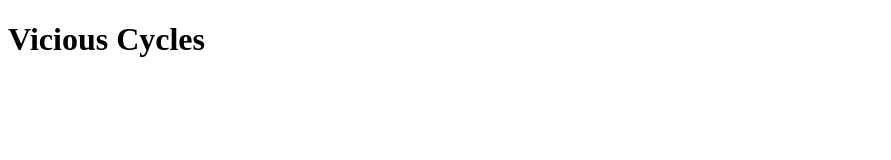
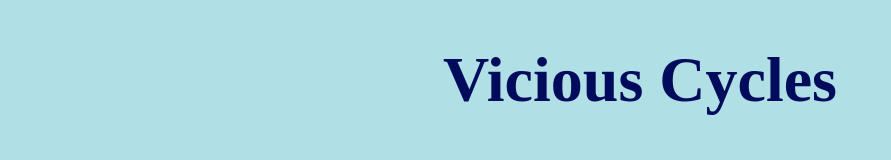
Before and after one commit to bouchard91/ViciousCyclesProject, a plain HTML site: page index.html in a window 1280 px wide. Shown: the whole page, without its empty margins (0-891 px from the left). Drawn offline with Linux system fonts and the light colour scheme.

Commit message:
Update index.html
Lesson 11 Github assignment

```diff
--- a/index.html
+++ b/index.html
@@ -2,8 +2,18 @@
 <html lang="en">
     <head>
         <meta charset="utf-8">
-        <meta name="description" content= "Vicious Cyckes">
+        <meta name="description" content= "Vicious Cycles">
         <title>Vicious Cycles Project</title>
+        <style>
+            body {
+                background-color: powderblue;
+            }
+            h1 {
+                  font-size: 4em;
+                  text-align: center;
+                  color:#010B5B;
+            }
+        </style>
     </head>
     <body>
     <h1>Vicious Cycles</h1>
```
